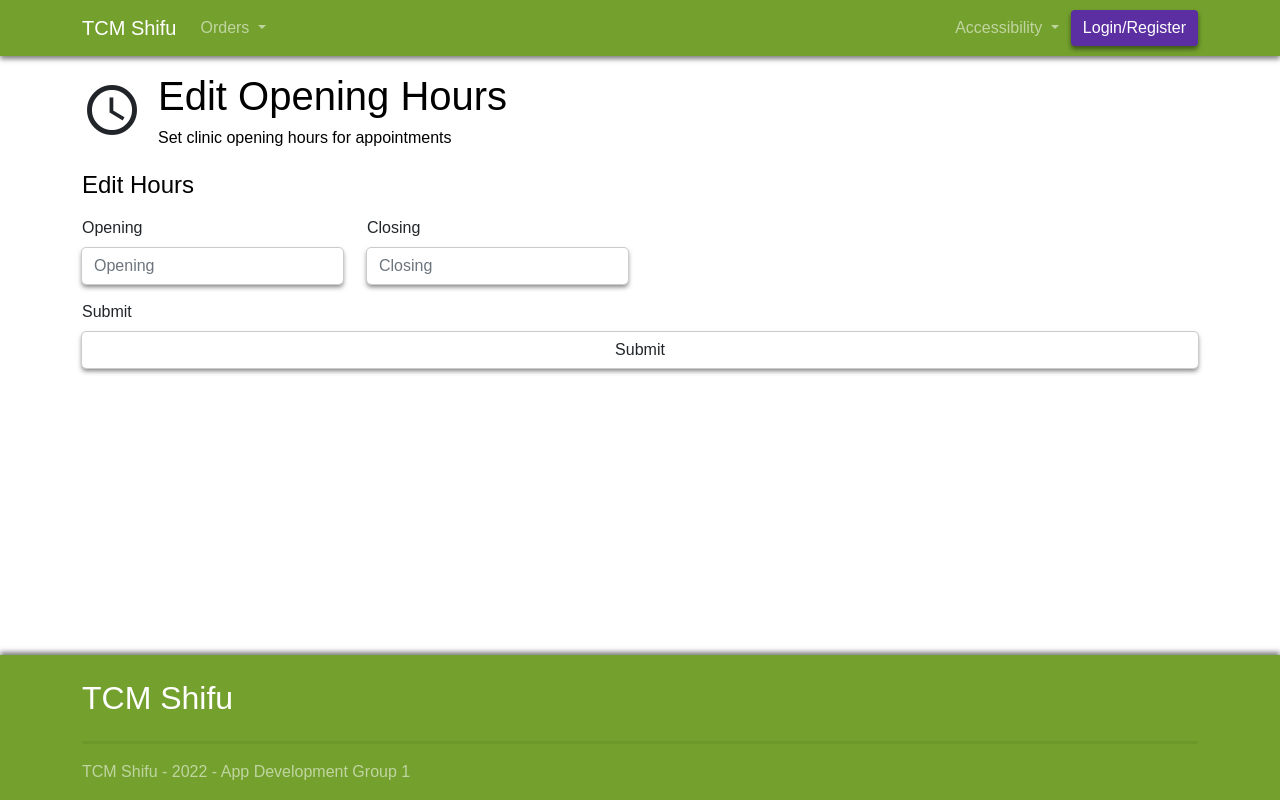
After one commit to josephlee222/TCMProject, a Flask app: template templates/admin/appointments/editOpeningHours.html in a window 1280 px wide. The commit adds this page. Run offline with Flask 2, Linux system fonts and the light colour scheme; the template is opened without the code that fills it, so the values that code supplies are empty, except form fields; form fields are guessed from the names that the template uses; some libraries are stand-ins or nearby versions; some web fonts are replaced.

Commit message:
Added clinic opening hours setting

```diff
--- a/adminTrackers.py
+++ b/adminTrackers.py
@@ -7,7 +7,7 @@ adminTrackers = Blueprint("adminTrackers", __name__)
 
 # Admin side tracker
 
-@adminTrackers.route("/admin/trackers/")
+@adminTrackers.route("/admin/trackers/", methods=['GET', 'POST'])
 @adminAccess
 def viewAllTrackers():
     print("Put your render template here")
--- a/app.py
+++ b/app.py
@@ -1,9 +1,14 @@
+import shelve
+from datetime import time
+
 from flask import Flask, render_template, flash, Blueprint, session, url_for, send_from_directory
 from test import test
 from auth import auth
 from adminUsers import adminUsers
 from adminTreatments import adminTreatments
+from adminAppointments import adminAppointments
 from tracker import tracker
+
 
 
 app = Flask(__name__)
@@ -15,6 +20,7 @@ app.register_blueprint(test)
 app.register_blueprint(auth)
 app.register_blueprint(adminUsers)
 app.register_blueprint(adminTreatments)
+app.register_blueprint(adminAppointments)
 app.register_blueprint(tracker)
 
 # ONLY HOMEPAGE HERE (Other pages please use separate files and link via blueprint)
@@ -30,6 +36,15 @@ def websiteContextInit():
         "websiteName": "TCM Shifu",
     }
 
+def initialization():
+    print("Init code start")
+    with shelve.open("data", writeback=True) as data:
+        if "opening" not in data or "closing" not in data:
+            data["opening"] = time(9, 0, 0)
+            data["closing"] = time(21, 0, 0)
+
+initialization()
+
 
 if __name__ == '__main__':
     app.run()
--- /dev/null
+++ b/templates/admin/appointments/editOpeningHours.html
@@ -0,0 +1,41 @@
+{% extends "base.html" %}
+{% block title %}Edit Opening Hours{% endblock %}
+{% block nav %}
+    {% include "includes/adminNavControls.html" %}
+{% endblock %}
+{% block navRight %}
+    {% include "includes/userControls.html" %}
+{% endblock %}
+{% block content %}
+    <div class="d-flex align-items-center mb-4">
+        <span class="material-icons me-3" style="font-size: 60px">schedule</span>
+        <div>
+            <h1>Edit Opening Hours</h1>
+            <h6 class="m-0">Set clinic opening hours for appointments</h6>
+        </div>
+    </div>
+    <form method="post">
+        <div class="row overflow-auto">
+            <div class="col-lg-6 mb-4 mb-lg-0">
+                <h2 class="h4 mb-3">Edit Hours</h2>
+                <div class="row">
+                    <div class="col-lg-6">
+                        <div class="mb-3">
+                            {{ formHelper.renderField(form.opening) }}
+                        </div>
+                    </div>
+                    <div class="col-lg-6">
+                        <div class="mb-3">
+                            {{ formHelper.renderField(form.closing) }}
+                        </div>
+                    </div>
+                </div>
+            </div>
+        </div>
+        <div class="row">
+            <div class="col-12">
+                {{ formHelper.renderField(form.submit) }}
+            </div>
+        </div>
+    </form>
+{% endblock %}
--- a/templates/includes/adminNavControls.html
+++ b/templates/includes/adminNavControls.html
@@ -43,6 +43,10 @@
             </li>
             <li><a class="dropdown-item d-flex align-items-center" href="#"><span class="material-icons me-1">notifications</span>View Medicine Trackers</a></li>
             <li><a class="dropdown-item d-flex align-items-center" href="#"><span class="material-icons me-1">notification_add</span>Create New Tracker</a></li>
+            <li>
+                <hr class="dropdown-divider">
+            </li>
+            <li><a class="dropdown-item d-flex align-items-center" href="{{ url_for("adminAppointments.editOpeningHours") }}"><span class="material-icons me-1">schedule</span>Edit Opening Hours</a></li>
         </ul>
     </li>
     <li class="nav-item dropdown">
```
Also changed, not shown: adminAppointments.py (added, +32 -0 lines), forms.py (+20 -1 lines).
